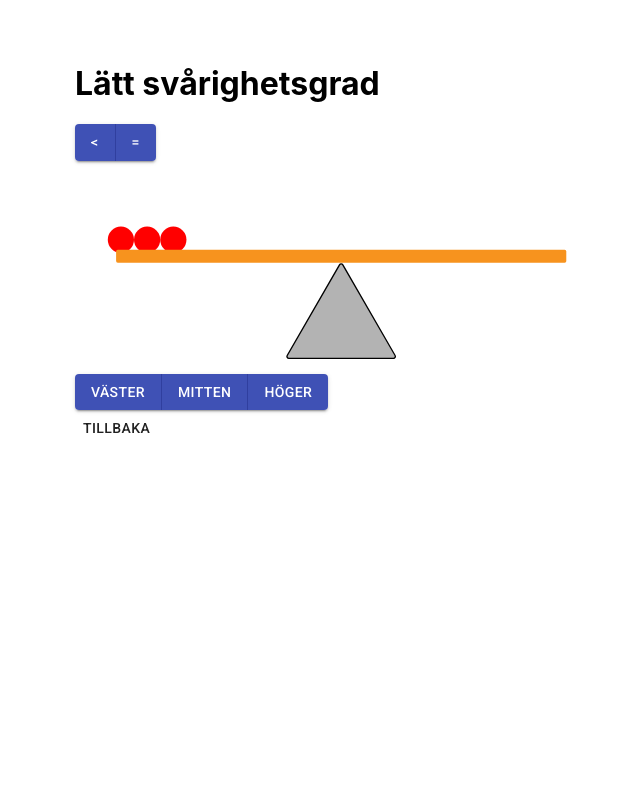
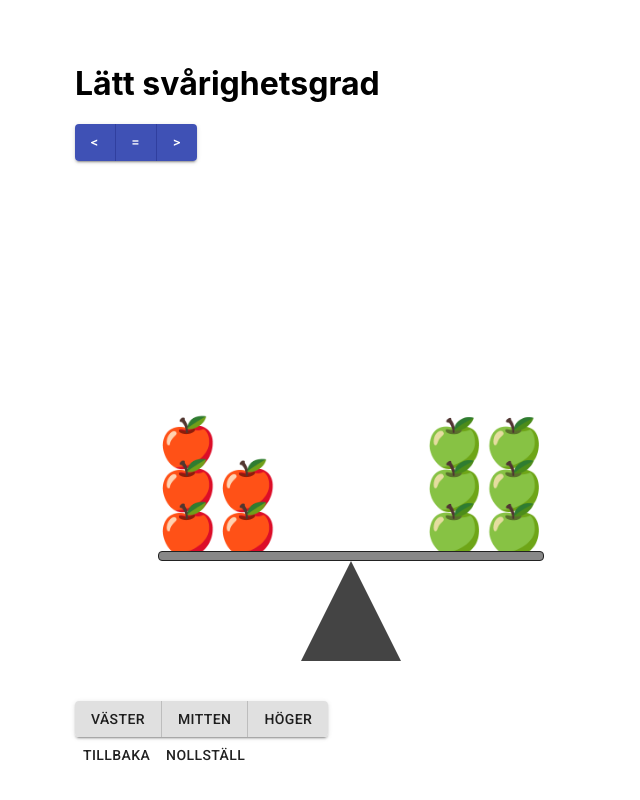
Before and after one commit to antoneri/math-app, a Next.js app: page /easy in a window 1280 px wide. Shown: the top 800 px of the page, without its empty margins (289-929 px from the left). Built offline with nearby package versions, Linux system fonts and the light colour scheme.

Commit message:
Rewrite seesaw using html elements instead of svg

```diff
--- a/package.json
+++ b/package.json
@@ -9,6 +9,8 @@
   },
   "dependencies": {
     "@material-ui/core": "^4.11.3",
+    "@material-ui/lab": "^4.0.0-alpha.57",
+    "lodash": "^4.17.21",
     "next": "10.1.3",
     "react": "17.0.2",
     "react-dom": "17.0.2"
--- a/pages/_app.js
+++ b/pages/_app.js
@@ -14,7 +14,7 @@ function MyApp({ Component, pageProps }) {
       </Head>
 
       <main>
-        <Container classes="root" maxWidth="sm">
+        <Container maxWidth="sm">
 
           <Component {...pageProps} />
 
--- a/pages/components/Seesaw.js
+++ b/pages/components/Seesaw.js
@@ -1,46 +1,26 @@
-const style = `
-.board {
-  fill: #f7931e;
-  transform-origin: center;
-  transition: transform 0.5s linear;
+import styles from "../../styles/Seesaw.module.css";
+
+
+function Seesaw({ flip, children }) {
+  const rotate = flip ? `${styles.rotate} ${styles[flip]}` : styles.rotate;
+
+  return (
+    <div className={styles.seesaw}>
+      <div className={rotate}>
+        {children}
+        <div className={styles.board}/>
+      </div>
+      <div className={styles.base}/>
+    </div>
+  );
 }
 
-.board.left {
-  transform: rotate(-22deg);
+const side = (side) => {
+  const sideClass = side === "left" ? styles.leftSide : styles.rightSide;
+  return ({ children }) => <div className={`${styles.side} ${sideClass}`}>{children}</div>;
 }
 
-.board.right {
-  transform: rotate(22deg);
-}
+Seesaw.Left = side("left");
+Seesaw.Right = side("right");
 
-.cls-3 {
-  fill: #b3b3b3;
-}.
-cls-4 {
-  fill: #4d4d4d;
-}
-`
-
-
-export default function Seesaw({ flip, color }) {
-  const className = flip ? `board ${flip}` : "board";
-
-  return <svg xmlns="http://www.w3.org/2000/svg" viewBox="0 0 421.03 159.35">
-    <defs>
-      <style>
-        {style}
-      </style>
-    </defs>
-
-    <g className={className}>
-      <circle cx={35} cy={60} r={10} fill={color} />
-      <circle cx={55} cy={60} r={10} fill={color} />
-      <circle cx={75} cy={60} r={10} fill={color} />
-      <rect x="31.34" y="67.79" width="343.39" height="9.75" rx="1.24"/>
-    </g>
-    <path className="cls-3"
-          d="M163.15,150.57a1.45,1.45,0,0,1-1.27-.74,1.44,1.44,0,0,1,0-1.47l39.88-69.09a1.47,1.47,0,0,1,1.28-.73,1.44,1.44,0,0,1,1.27.73l39.89,69.09a1.48,1.48,0,0,1,0,1.47,1.46,1.46,0,0,1-1.27.74Z"/>
-    <path className="cls-4"
-          d="M203,79a.94.94,0,0,1,.84.48l39.89,69.09a1,1,0,0,1-.84,1.46H163.15a1,1,0,0,1-.84-1.46L202.2,79.52A.94.94,0,0,1,203,79m0-1a2,2,0,0,0-1.71,1l-39.89,69.09a2,2,0,0,0,1.71,3h79.78a2,2,0,0,0,1.7-3L204.74,79a2,2,0,0,0-1.7-1Z"/>
-  </svg>
-}
+export default Seesaw;
--- a/pages/easy.js
+++ b/pages/easy.js
@@ -1,4 +1,6 @@
 import { Button, ButtonGroup } from "@material-ui/core";
+import { Alert } from "@material-ui/lab";
+import times from "lodash/times";
 import Link from "next/link";
 import { useState } from "react";
 import Seesaw from "./components/Seesaw";
@@ -6,24 +8,59 @@ import Seesaw from "./components/Seesaw";
 
 export default function Easy() {
   const [flip, setFlip] = useState(false);
+  const [correct, setCorrect] = useState(null);
 
-  const random = Math.round(Math.random() * 100);
+  const numItemsLeft = 5;
+  const numItemsRight = 6;
 
-  const text = random < 50 ? "mindre än 50 " : "större än 50"
+  const checkAnswer = (answer) => {
+    const less = numItemsLeft < numItemsRight;
+    const equal = numItemsLeft === numItemsRight;
+    const greater = numItemsLeft > numItemsRight;
+
+    const correct =
+      less && answer === "less" ||
+      equal && answer === "equal" ||
+      greater && answer === "greater";
+
+    setCorrect(correct);
+    setFlip(less ? "right" : greater ? "left" : false);
+  };
 
   return (
     <>
       <h1>Lätt svårighetsgrad</h1>
 
       <ButtonGroup variant="contained" color="primary">
-        <Button onClick={() => alert("Mindre än")}>&lt;</Button>
-        <Button onClick={() => alert("Lika med")}>=</Button>
+        <Button onClick={() => checkAnswer("less")}>&lt;</Button>
+        <Button onClick={() => checkAnswer("equal")}>=</Button>
+        <Button onClick={() => checkAnswer("greater")}>&gt;</Button>
       </ButtonGroup>
 
-      <Seesaw flip={flip} color="red">
+      <br/>
+
+      <Seesaw flip={flip}>
+        <Seesaw.Left>
+          {times(numItemsLeft)
+            .map((i) => <div key={i}>🍎</div>)}
+        </Seesaw.Left>
+        <Seesaw.Right>
+          {times(numItemsRight)
+            .map((i) => <div key={i}>🍏</div>)}
+        </Seesaw.Right>
       </Seesaw>
 
-      <ButtonGroup variant="contained" color="primary">
+      <br/>
+
+      {correct != null &&
+      <Alert severity={correct ? "success" : "info"}>
+        {correct ? "Rätt svar!" : "Tyvärr, fel svar."}
+      </Alert>
+      }
+
+      <br/>
+
+      <ButtonGroup variant="contained">
         <Button onClick={() => setFlip("left")}>Väster</Button>
         <Button onClick={() => setFlip(false)}>Mitten</Button>
         <Button onClick={() => setFlip("right")}>Höger</Button>
@@ -34,6 +71,13 @@ export default function Easy() {
         <Link href="/">
           <Button>Tillbaka</Button>
         </Link>
+
+        <Button onClick={() => {
+          setCorrect(null);
+          setFlip(false);
+        }}>
+          Nollställ
+        </Button>
       </div>
     </>
   );
--- /dev/null
+++ b/styles/Seesaw.module.css
@@ -0,0 +1,71 @@
+.seesaw {
+    box-sizing: border-box;
+    width: 100%;
+    height: 500px;
+    position: relative;
+}
+
+.rotate {
+    position: relative;
+    height: 400px;
+    width: 100%;
+    transform-origin: bottom center;
+    transition: transform 0.5s ease-in;
+}
+
+.rotate.left {
+    transform: rotate(-22deg);
+}
+
+.rotate.right {
+    transform: rotate(22deg);
+}
+
+.board {
+    background: #888;
+    width: 70%;
+    height: 10px;
+    position: absolute;
+    bottom: 0;
+    left: 15%;
+    border: solid 1px #222;
+    border-radius: 4px;
+}
+
+.base {
+    position: absolute;
+    bottom: 0;
+    left: calc(50% - 50px);
+    width: 0;
+    height: 0;
+    border-top: 0;
+    border-left: 50px solid transparent;
+    border-right: 50px solid transparent;
+    border-bottom: 100px solid #444;
+}
+
+.side {
+    position: absolute;
+    bottom: 0;
+    height: 100%;
+    width: 30%;
+    display: inline-flex;
+    flex-wrap: wrap-reverse;
+    align-content: flex-start;
+    font-size: 3em;
+    padding-bottom: 0.24em;
+}
+
+.side.leftSide {
+    left: 15%;
+    justify-content: flex-start;
+}
+
+.side.rightSide {
+    left: calc(40% + 15%);
+    justify-content: flex-end;
+}
+
+.side > div {
+    line-height: 0.9;
+}
```
Also changed, not shown: 1 other file (tests, documents, lock files or other folders).
